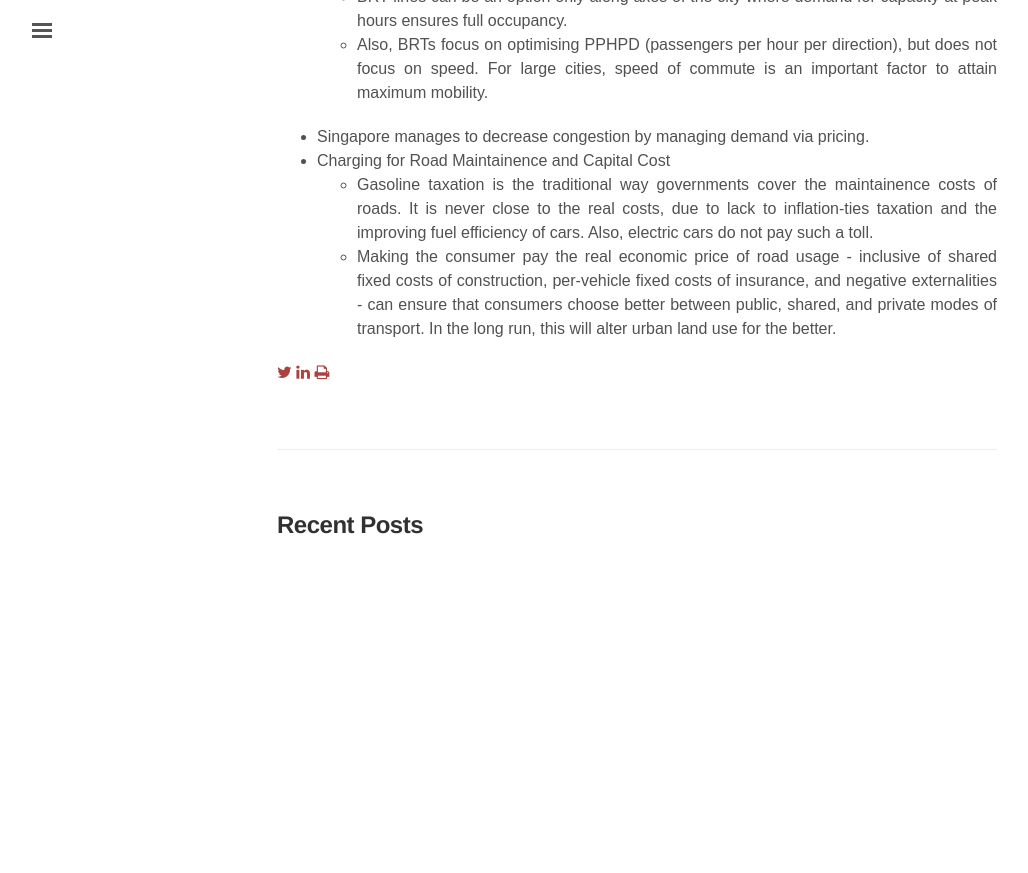
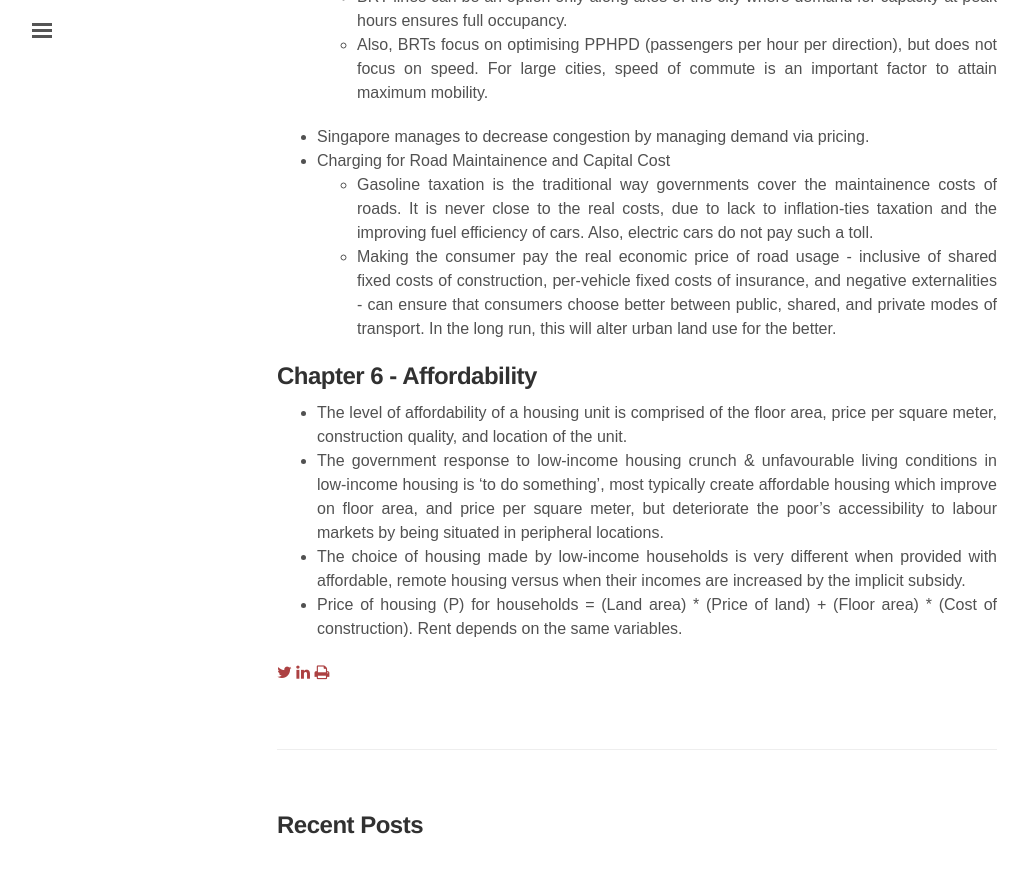
Before and after one commit to sujithjay/sujithjay.github.io, a Jekyll site: the page built from notes/Order-without-Design.md, in a window 1280 px wide and 900 px high, scrolled down 2350 px. Shown: the top 873 px of the window, without its empty margins (3-1031 px from the left). Built offline with Jekyll 4.4.1, drawn with Linux system fonts in a browser that asks for light colours; nearby versions of some CDN libraries; some web fonts are replaced; before the commit the page ends 2950 px from its top, so only the background shows below that.

Commit message:
Order without Design: Notes

```diff
--- a/notes/Order-without-Design.md
+++ b/notes/Order-without-Design.md
@@ -68,3 +68,9 @@ permalink: /notes/order-without-design
 - Charging for Road Maintainence and Capital Cost
   - Gasoline taxation is the traditional way governments cover the maintainence costs of roads. It is never close to the real costs, due to lack to inflation-ties taxation and the improving fuel efficiency of cars. Also, electric cars do not pay such a toll.
   - Making the consumer pay the real economic price of road usage - inclusive of shared fixed costs of construction, per-vehicle fixed costs of insurance, and negative externalities - can ensure that consumers choose better between public, shared, and private modes of transport. In the long run, this will alter urban land use for the better.
+
+## Chapter 6 - Affordability
+- The level of affordability of a housing unit is comprised of the floor area, price per square meter, construction quality, and location of the unit.
+- The government response to low-income housing crunch & unfavourable living conditions in low-income housing is 'to do something', most typically create affordable housing which improve on floor area, and price per square meter, but deteriorate the poor's accessibility to labour markets by being situated in peripheral locations.
+- The choice of housing made by low-income households is very different when provided with affordable, remote housing versus when their incomes are increased by the implicit subsidy.
+- Price of housing (P) for households = (Land area) * (Price of land) + (Floor area) * (Cost of construction). Rent depends on the same variables.
```
